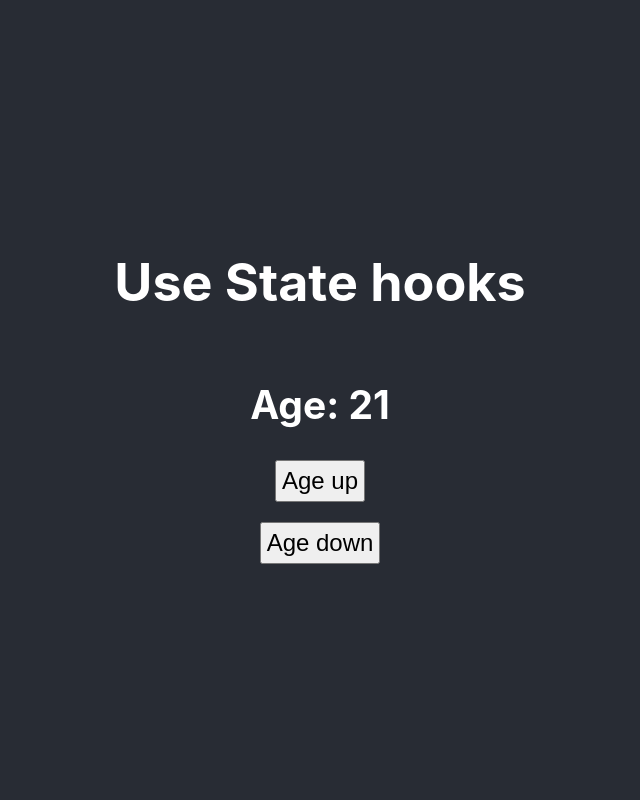
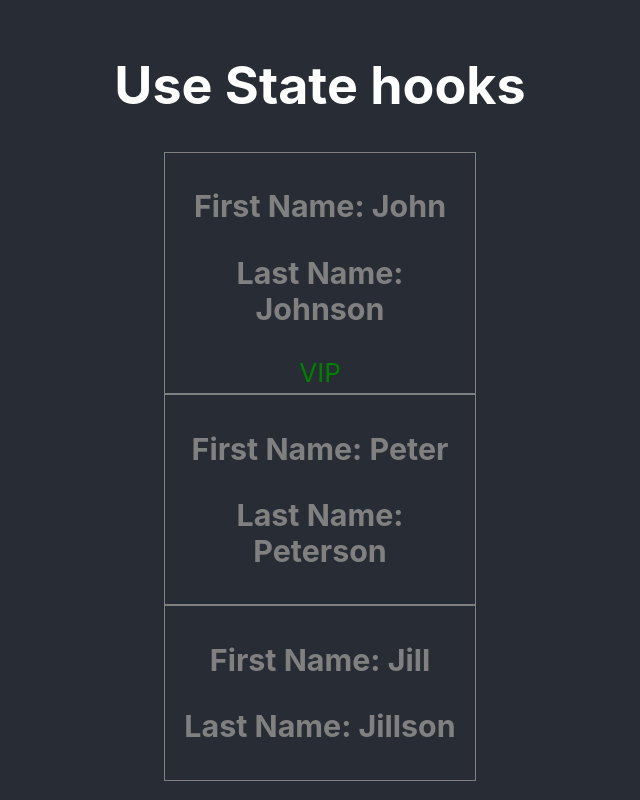
Before and after one commit to kllmmc23/aws, a React (Create React App) app: page / in a window 1280 px wide. Shown: the whole page, without its empty margins (320-960 px from the left). Built offline with nearby package versions, Linux system fonts and the light colour scheme.

Commit message:
managing lists

```diff
--- a/package.json
+++ b/package.json
@@ -10,7 +10,8 @@
     "react": "^16.13.1",
     "react-dom": "^16.13.1",
     "react-router-dom": "^5.2.0",
-    "react-scripts": "3.4.1"
+    "react-scripts": "3.4.1",
+    "shortid": "^2.2.15"
   },
   "scripts": {
     "start": "react-scripts start",
--- a/src/App.js
+++ b/src/App.js
@@ -1,23 +1,36 @@
 import React, { useState } from "react";
 import "./App.scss";
+import shortId from "shortid";
+import NameTag from "./Components/NameTags";
 
+const initialNames = [
+  { id: shortId.generate(), firstName: "John", lastName: "Johnson" },
+  { id: shortId.generate(), firstName: "Peter", lastName: "Peterson" },
+  { id: shortId.generate(), firstName: "Jill", lastName: "Jillson" },
+];
+console.log(initialNames);
 function App() {
-  const [age, setAge] = useState(21);
-  const ageUpHandle = () => {
-    setAge(age + 1);
-    };
-
-    const ageDownHandle = () => {
-      setAge(age - 1);
-    };
+  const [names, setNames] = useState(initialNames);
 
   return (
     <div className="App">
       <header className="App-header">
         <h1>Use State hooks</h1>
-        <h2>Age: {age}</h2>
-        <button onClick={ageUpHandle}>Age up</button>
-        <button onClick={ageDownHandle}>Age down</button>
+        <NameTag
+          id={names[0].id}
+          firstName={names[0].firstName}
+          lastName={names[0].lastName}
+        />
+        <NameTag
+          id={names[1].id}
+          firstName={names[1].firstName}
+          lastName={names[1].lastName}
+        />
+        <NameTag
+          id={names[2].id}
+          firstName={names[2].firstName}
+          lastName={names[2].lastName}
+        />
       </header>
     </div>
   );
```
Also changed, not shown: 1 other file (tests, documents, lock files or other folders).
